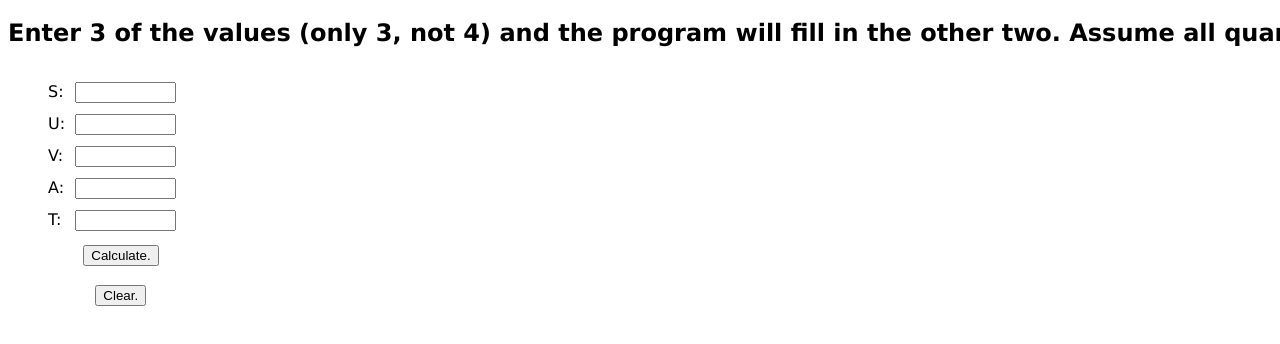
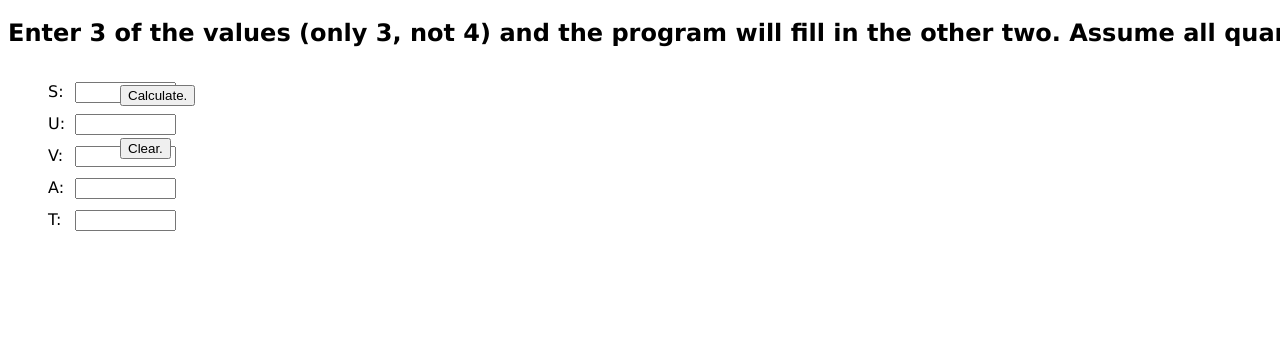
Before and after one commit to Nomzz1/suvat, a plain HTML site: page index.html in a window 1280 px wide. Shown: the part 62-406 px from the top of the page. Drawn offline with Linux system fonts and the light colour scheme.

Commit message:
Update index.html

```diff
--- a/index.html
+++ b/index.html
@@ -115,7 +115,7 @@ function empty(){
             <label for = "t">T:</label>
             <textarea id = "t" cols = "10" rows = "1" style = "resize: none;position: absolute;left: 2em;"></textarea>
         </div>
-        <button onclick = "empty()" style = "position: absolute;top: 26em;left: 7.15em;">Clear.</button>
-        <button onclick = "update()" style = "position: absolute;top: 23em;left: 6.25em;">Calculate.</button>
+        <button onclick = "empty()" style = "position: absolute;top: 15em;left: 9em;">Clear.</button>
+        <button onclick = "update()" style = "position: absolute;top: 11em;left: 9em;">Calculate.</button>
     </body>
 </html>
```
